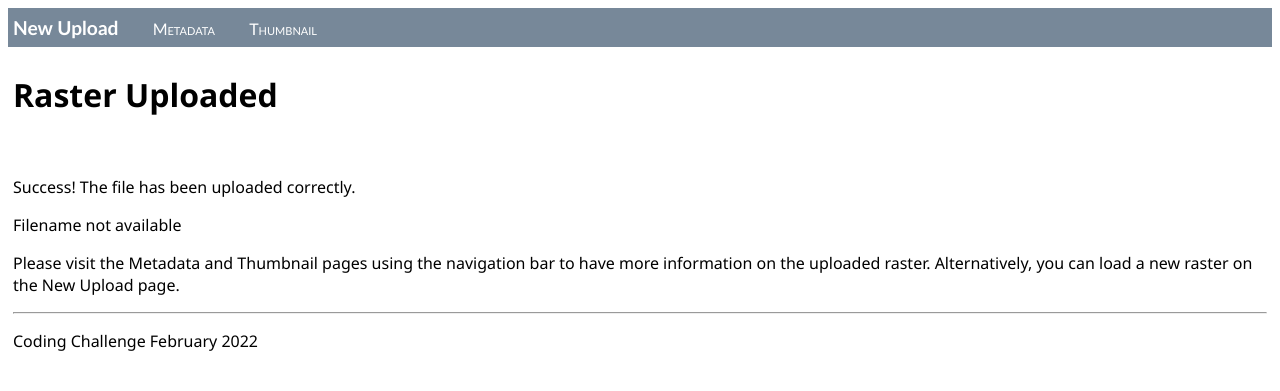
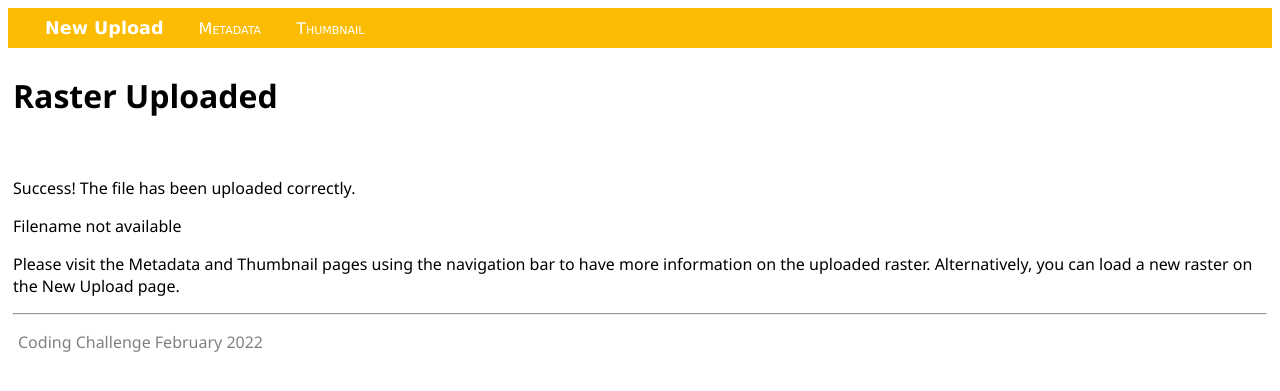
Before and after one commit to marcopizzolato-mp/flask-coding-challenge, a Flask app: page /upload in a window 1280 px wide. Shown: the top 391 px of the page. Run offline with Flask 2, Linux system fonts and the light colour scheme.

Commit message:
fix: modified .css file to enhance the style quality

```diff
--- a/static/site.css
+++ b/static/site.css
@@ -1,9 +1,9 @@
 .navbar {
-    background-color: lightslategray;
+    background-color: rgb(252,188,4);
     font-size: 1em;
-    font-family: 'Trebuchet MS', 'Lucida Sans Unicode', 'Lucida Grande', 'Lucida Sans', Arial, sans-serif;
+    font-family:  'Lucida Sans Unicode','Trebuchet MS', 'Lucida Grande', 'Lucida Sans', Arial, sans-serif;
     color: white;
-    padding: 8px 5px 8px 5px;
+    padding: 10px 7px 10px 7px;
 }
 
 .navbar a {
@@ -12,8 +12,9 @@
 }
 
 .navbar-brand {
-    font-size: 1.2em;
+    font-size: 1.1em;
     font-weight: 600;
+    margin-left: 30px;
 }
 
 .navbar-item {
@@ -25,3 +26,42 @@
     padding: 5px;
     font-family:'Segoe UI', Tahoma, Geneva, Verdana, sans-serif;
 }
+table{
+    border: 1.2px solid #FFC000;
+    border-collapse: collapse;
+}
+
+td.header {
+  border: 1.2px solid #FFC000;
+  background: #FFC000;
+  color: white;
+  font-weight: bold;
+  padding: 2pt 6pt 2pt 6pt;
+}
+td.normal {
+  border: 1.2px solid #FFC000;
+  background:  #FFF2CC;
+  padding: 2pt 6pt 2pt 6pt;
+}
+img.logo {
+  width: 250px;
+  height: auto;
+  padding-right: 0px;
+  padding-top: 3px;
+  padding-left: 5px;
+  padding-bottom: 10px;
+}
+
+img.thumb {
+  width: 700px;
+  height: auto;
+  padding-right: 0px;
+  padding-top: 3px;
+  padding-left: 5px;
+  padding-bottom: 0px;
+}
+
+footer{
+    color: grey;
+    padding-left: 5px;
+}
```
